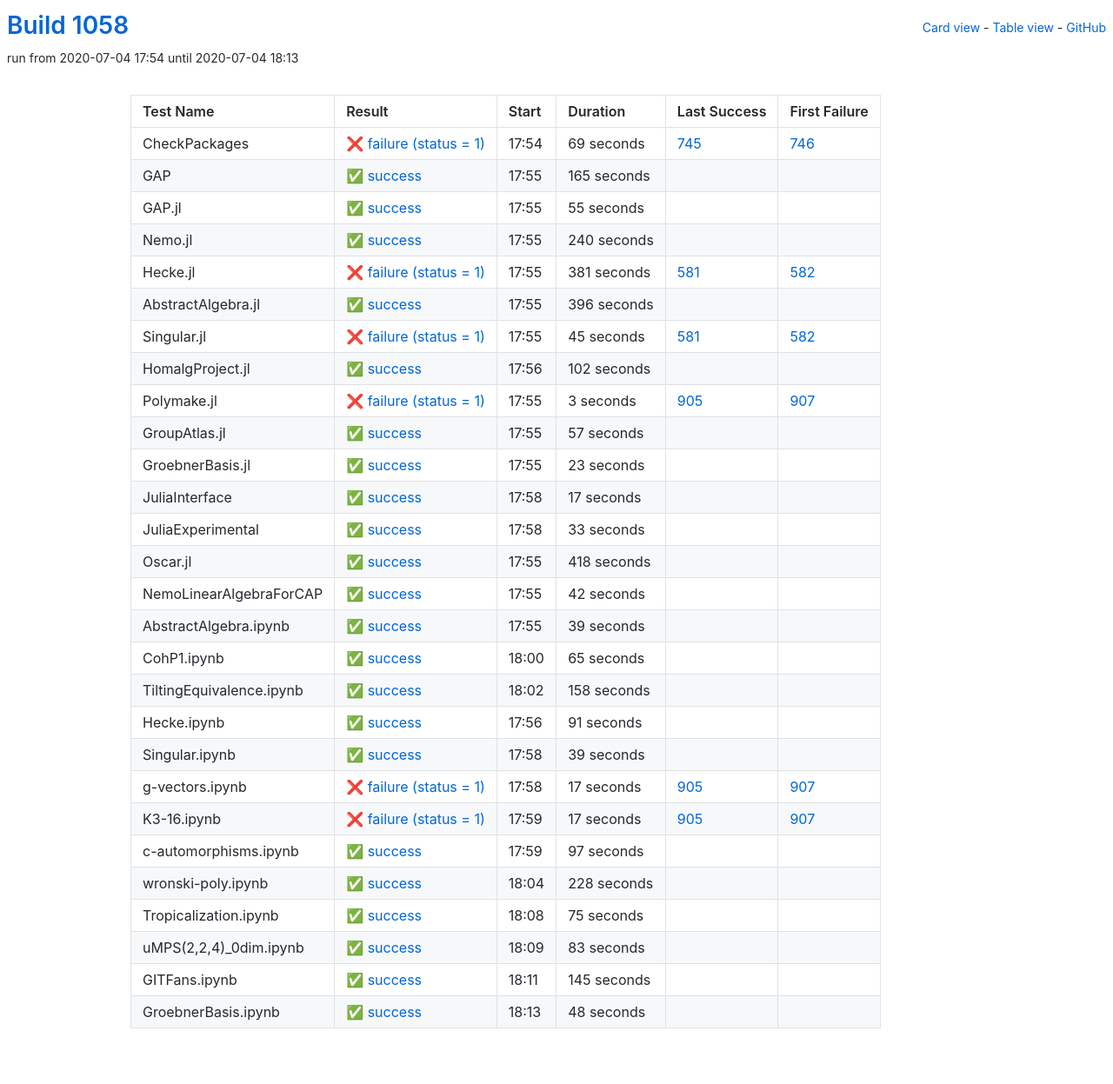
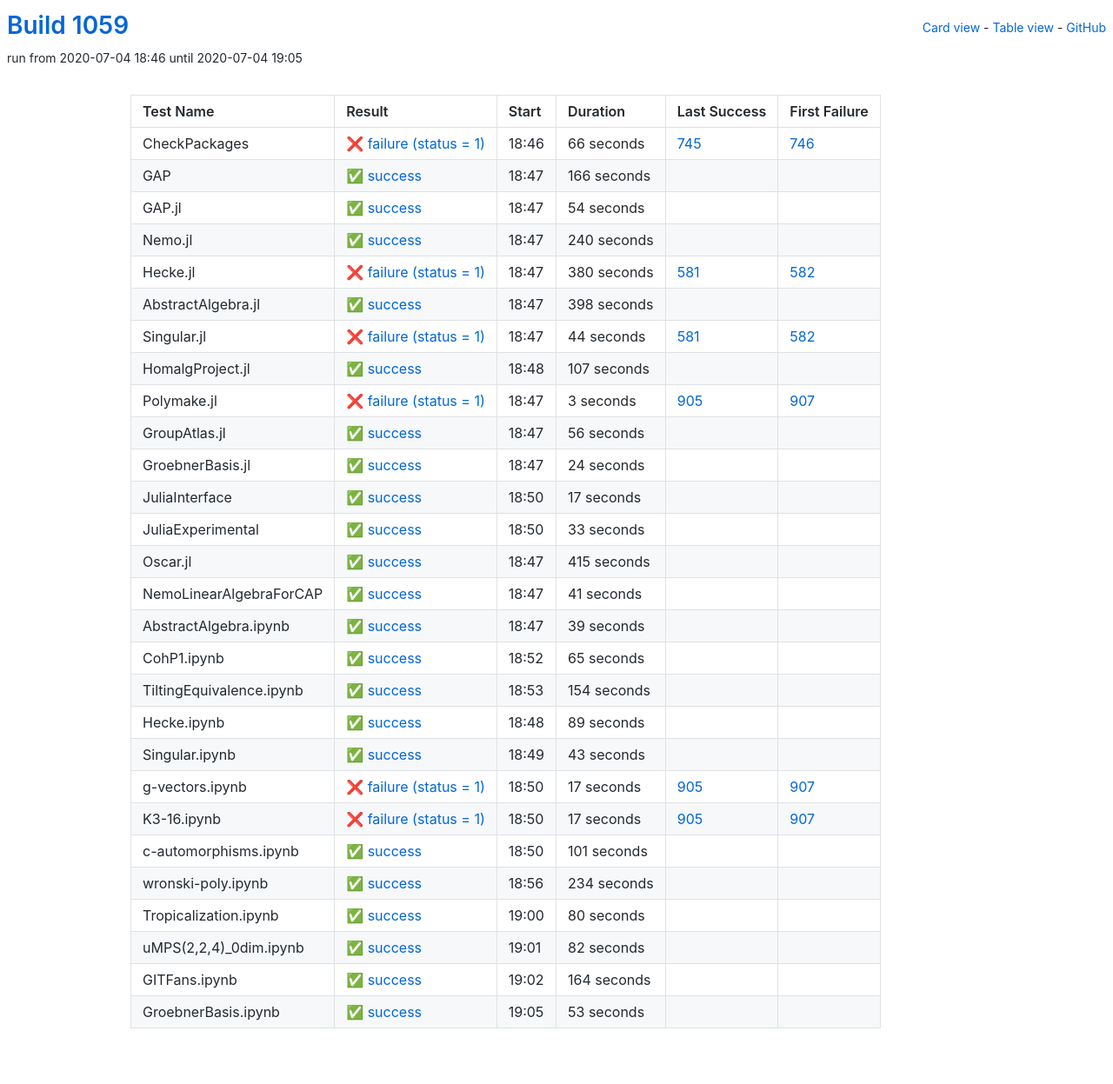
Before and after one commit to oscar-system/oscar-ci-status-1.4, a Jekyll site: the page built from table.html, in a window 1280 px wide. Shown: the whole page at 87% size. Built offline with Jekyll 4.4.1, drawn with Linux system fonts in a browser that asks for light colours.

Commit message:
Build #1059

```diff
--- a/_data/ci.yml
+++ b/_data/ci.yml
@@ -1,6 +1,6 @@
 ---
-build: 1058
-build_url: https://oscarci.mathematik.uni-kl.de/job/oscar-julia-1.4/1058/
+build: 1059
+build_url: https://oscarci.mathematik.uni-kl.de/job/oscar-julia-1.4/1059/
 job: oscar-julia-1.4
 organization: oscar-system
 repo: oscar-ci-status-1.4
@@ -8,44 +8,44 @@ repourl: https://github.com/oscar-system/oscar-ci-status-1.4
 tests:
 - name: CheckPackages
   id: checkpackages
-  log: https://oscarci.mathematik.uni-kl.de/job/oscar-julia-1.4/1058/artifact/logs/build-1058/CheckPackages.log
-  start: 2020-07-04 17:54
+  log: https://oscarci.mathematik.uni-kl.de/job/oscar-julia-1.4/1059/artifact/logs/build-1059/CheckPackages.log
+  start: 2020-07-04 18:46
   success: false
   exitcode: 1
   status: failure
-  duration: 69
+  duration: 66
   last_success: 745
   last_success_url: https://oscarci.mathematik.uni-kl.de/job/oscar-julia-1.4/745/
   first_failure: 746
   first_failure_url: https://oscarci.mathematik.uni-kl.de/job/oscar-julia-1.4/746/
 - name: GAP
   id: gap
-  log: https://oscarci.mathematik.uni-kl.de/job/oscar-julia-1.4/1058/artifact/logs/build-1058/GAP.log
-  start: 2020-07-04 17:55
+  log: https://oscarci.mathematik.uni-kl.de/job/oscar-julia-1.4/1059/artifact/logs/build-1059/GAP.log
+  start: 2020-07-04 18:47
   success: true
   exitcode: 0
   status: success
-  duration: 165
+  duration: 166
   last_success: false
   last_success_url:
   first_failure: false
   first_failure_url:
 - name: GAP.jl
   id: gap-jl
-  log: https://oscarci.mathematik.uni-kl.de/job/oscar-julia-1.4/1058/artifact/logs/build-1058/GAP.jl.log
-  start: 2020-07-04 17:55
+  log: https://oscarci.mathematik.uni-kl.de/job/oscar-julia-1.4/1059/artifact/logs/build-1059/GAP.jl.log
+  start: 2020-07-04 18:47
   success: true
   exitcode: 0
   status: success
-  duration: 55
+  duration: 54
   last_success: false
   last_success_url:
   first_failure: false
   first_failure_url:
 - name: Nemo.jl
   id: nemo-jl
-  log: https://oscarci.mathematik.uni-kl.de/job/oscar-julia-1.4/1058/artifact/logs/build-1058/Nemo.jl.log
-  start: 2020-07-04 17:55
+  log: https://oscarci.mathematik.uni-kl.de/job/oscar-julia-1.4/1059/artifact/logs/build-1059/Nemo.jl.log
+  start: 2020-07-04 18:47
   success: true
   exitcode: 0
   status: success
@@ -56,56 +56,56 @@ tests:
   first_failure_url:
 - name: Hecke.jl
   id: hecke-jl
-  log: https://oscarci.mathematik.uni-kl.de/job/oscar-julia-1.4/1058/artifact/logs/build-1058/Hecke.jl.log
-  start: 2020-07-04 17:55
+  log: https://oscarci.mathematik.uni-kl.de/job/oscar-julia-1.4/1059/artifact/logs/build-1059/Hecke.jl.log
+  start: 2020-07-04 18:47
   success: false
   exitcode: 1
   status: failure
-  duration: 381
+  duration: 380
   last_success: 581
   last_success_url: https://oscarci.mathematik.uni-kl.de/job/oscar-julia-1.4/581/
   first_failure: 582
   first_failure_url: https://oscarci.mathematik.uni-kl.de/job/oscar-julia-1.4/582/
 - name: AbstractAlgebra.jl
   id: abstractalgebra-jl
-  log: https://oscarci.mathematik.uni-kl.de/job/oscar-julia-1.4/1058/artifact/logs/build-1058/AbstractAlgebra.jl.log
-  start: 2020-07-04 17:55
+  log: https://oscarci.mathematik.uni-kl.de/job/oscar-julia-1.4/1059/artifact/logs/build-1059/AbstractAlgebra.jl.log
+  start: 2020-07-04 18:47
   success: true
   exitcode: 0
   status: success
-  duration: 396
+  duration: 398
   last_success: false
   last_success_url:
   first_failure: false
   first_failure_url:
 - name: Singular.jl
   id: singular-jl
-  log: https://oscarci.mathematik.uni-kl.de/job/oscar-julia-1.4/1058/artifact/logs/build-1058/Singular.jl.log
-  start: 2020-07-04 17:55
+  log: https://oscarci.mathematik.uni-kl.de/job/oscar-julia-1.4/1059/artifact/logs/build-1059/Singular.jl.log
+  start: 2020-07-04 18:47
   success: false
   exitcode: 1
   status: failure
-  duration: 45
+  duration: 44
   last_success: 581
   last_success_url: https://oscarci.mathematik.uni-kl.de/job/oscar-julia-1.4/581/
   first_failure: 582
   first_failure_url: https://oscarci.mathematik.uni-kl.de/job/oscar-julia-1.4/582/
 - name: HomalgProject.jl
   id: homalgproject-jl
-  log: https://oscarci.mathematik.uni-kl.de/job/oscar-julia-1.4/1058/artifact/logs/build-1058/HomalgProject.jl.log
-  start: 2020-07-04 17:56
+  log: https://oscarci.mathematik.uni-kl.de/job/oscar-julia-1.4/1059/artifact/logs/build-1059/HomalgProject.jl.log
+  start: 2020-07-04 18:48
   success: true
   exitcode: 0
   status: success
-  duration: 102
+  duration: 107
   last_success: false
   last_success_url:
   first_failure: false
   first_failure_url:
 - name: Polymake.jl
   id: polymake-jl
-  log: https://oscarci.mathematik.uni-kl.de/job/oscar-julia-1.4/1058/artifact/logs/build-1058/Polymake.jl.log
-  start: 2020-07-04 17:55
+  log: https://oscarci.mathematik.uni-kl.de/job/oscar-julia-1.4/1059/artifact/logs/build-1059/Polymake.jl.log
+  start: 2020-07-04 18:47
   success: false
   exitcode: 1
   status: failure
@@ -116,32 +116,32 @@ tests:
   first_failure_url: https://oscarci.mathematik.uni-kl.de/job/oscar-julia-1.4/907/
 - name: GroupAtlas.jl
   id: groupatlas-jl
-  log: https://oscarci.mathematik.uni-kl.de/job/oscar-julia-1.4/1058/artifact/logs/build-1058/GroupAtlas.jl.log
-  start: 2020-07-04 17:55
+  log: https://oscarci.mathematik.uni-kl.de/job/oscar-julia-1.4/1059/artifact/logs/build-1059/GroupAtlas.jl.log
+  start: 2020-07-04 18:47
   success: true
   exitcode: 0
   status: success
-  duration: 57
+  duration: 56
   last_success: false
   last_success_url:
   first_failure: false
   first_failure_url:
 - name: GroebnerBasis.jl
   id: groebnerbasis-jl
-  log: https://oscarci.mathematik.uni-kl.de/job/oscar-julia-1.4/1058/artifact/logs/build-1058/GroebnerBasis.jl.log
-  start: 2020-07-04 17:55
+  log: https://oscarci.mathematik.uni-kl.de/job/oscar-julia-1.4/1059/artifact/logs/build-1059/GroebnerBasis.jl.log
+  start: 2020-07-04 18:47
   success: true
   exitcode: 0
   status: success
-  duration: 23
+  duration: 24
   last_success: false
   last_success_url:
   first_failure: false
   first_failure_url:
 - name: JuliaInterface
   id: juliainterface
-  log: https://oscarci.mathematik.uni-kl.de/job/oscar-julia-1.4/1058/artifact/logs/build-1058/JuliaInterface.log
-  start: 2020-07-04 17:58
+  log: https://oscarci.mathematik.uni-kl.de/job/oscar-julia-1.4/1059/artifact/logs/build-1059/JuliaInterface.log
+  start: 2020-07-04 18:50
   success: true
   exitcode: 0
   status: success
@@ -152,8 +152,8 @@ tests:
   first_failure_url:
 - name: JuliaExperimental
   id: juliaexperimental
-  log: https://oscarci.mathematik.uni-kl.de/job/oscar-julia-1.4/1058/artifact/logs/build-1058/JuliaExperimental.log
-  start: 2020-07-04 17:58
+  log: https://oscarci.mathematik.uni-kl.de/job/oscar-julia-1.4/1059/artifact/logs/build-1059/JuliaExperimental.log
+  start: 2020-07-04 18:50
   success: true
   exitcode: 0
   status: success
@@ -164,32 +164,32 @@ tests:
   first_failure_url:
 - name: Oscar.jl
   id: oscar-jl
-  log: https://oscarci.mathematik.uni-kl.de/job/oscar-julia-1.4/1058/artifact/logs/build-1058/Oscar.jl.log
-  start: 2020-07-04 17:55
+  log: https://oscarci.mathematik.uni-kl.de/job/oscar-julia-1.4/1059/artifact/logs/build-1059/Oscar.jl.log
+  start: 2020-07-04 18:47
   success: true
   exitcode: 0
   status: success
-  duration: 418
+  duration: 415
   last_success: false
   last_success_url:
   first_failure: false
   first_failure_url:
 - name: NemoLinearAlgebraForCAP
   id: nemolinearalgebraforcap
-  log: https://oscarci.mathematik.uni-kl.de/job/oscar-julia-1.4/1058/artifact/logs/build-1058/NemoLinearAlgebraForCAP.log
-  start: 2020-07-04 17:55
+  log: https://oscarci.mathematik.uni-kl.de/job/oscar-julia-1.4/1059/artifact/logs/build-1059/NemoLinearAlgebraForCAP.log
+  start: 2020-07-04 18:47
   success: true
   exitcode: 0
   status: success
-  duration: 42
+  duration: 41
   last_success: false
   last_success_url:
   first_failure: false
   first_failure_url:
 - name: AbstractAlgebra.ipynb
   id: abstractalgebra-ipynb
-  log: https://oscarci.mathematik.uni-kl.de/job/oscar-julia-1.4/1058/artifact/logs/build-1058/AbstractAlgebra.ipynb.log
-  start: 2020-07-04 17:55
+  log: https://oscarci.mathematik.uni-kl.de/job/oscar-julia-1.4/1059/artifact/logs/build-1059/AbstractAlgebra.ipynb.log
+  start: 2020-07-04 18:47
   success: true
   exitcode: 0
   status: success
@@ -200,8 +200,8 @@ tests:
   first_failure_url:
 - name: CohP1.ipynb
   id: cohp1-ipynb
-  log: https://oscarci.mathematik.uni-kl.de/job/oscar-julia-1.4/1058/artifact/logs/build-1058/CohP1.ipynb.log
-  start: 2020-07-04 18:00
+  log: https://oscarci.mathematik.uni-kl.de/job/oscar-julia-1.4/1059/artifact/logs/build-1059/CohP1.ipynb.log
+  start: 2020-07-04 18:52
   success: true
   exitcode: 0
   status: success
@@ -212,44 +212,44 @@ tests:
   first_failure_url:
 - name: TiltingEquivalence.ipynb
   id: tiltingequivalence-ipynb
-  log: https://oscarci.mathematik.uni-kl.de/job/oscar-julia-1.4/1058/artifact/logs/build-1058/TiltingEquivalence.ipynb.log
-  start: 2020-07-04 18:02
+  log: https://oscarci.mathematik.uni-kl.de/job/oscar-julia-1.4/1059/artifact/logs/build-1059/TiltingEquivalence.ipynb.log
+  start: 2020-07-04 18:53
   success: true
   exitcode: 0
   status: success
-  duration: 158
+  duration: 154
   last_success: false
   last_success_url:
   first_failure: false
   first_failure_url:
 - name: Hecke.ipynb
   id: hecke-ipynb
-  log: https://oscarci.mathematik.uni-kl.de/job/oscar-julia-1.4/1058/artifact/logs/build-1058/Hecke.ipynb.log
-  start: 2020-07-04 17:56
+  log: https://oscarci.mathematik.uni-kl.de/job/oscar-julia-1.4/1059/artifact/logs/build-1059/Hecke.ipynb.log
+  start: 2020-07-04 18:48
   success: true
   exitcode: 0
   status: success
-  duration: 91
+  duration: 89
   last_success: false
   last_success_url:
   first_failure: false
   first_failure_url:
 - name: Singular.ipynb
   id: singular-ipynb
-  log: https://oscarci.mathematik.uni-kl.de/job/oscar-julia-1.4/1058/artifact/logs/build-1058/Singular.ipynb.log
-  start: 2020-07-04 17:58
+  log: https://oscarci.mathematik.uni-kl.de/job/oscar-julia-1.4/1059/artifact/logs/build-1059/Singular.ipynb.log
+  start: 2020-07-04 18:49
   success: true
   exitcode: 0
   status: success
-  duration: 39
+  duration: 43
   last_success: false
   last_success_url:
   first_failure: false
   first_failure_url:
 - name: g-vectors.ipynb
   id: g-vectors-ipynb
-  log: https://oscarci.mathematik.uni-kl.de/job/oscar-julia-1.4/1058/artifact/logs/build-1058/g-vectors.ipynb.log
-  start: 2020-07-04 17:58
+  log: https://oscarci.mathematik.uni-kl.de/job/oscar-julia-1.4/1059/artifact/logs/build-1059/g-vectors.ipynb.log
+  start: 2020-07-04 18:50
   success: false
   exitcode: 1
   status: failure
@@ -260,8 +260,8 @@ tests:
   first_failure_url: https://oscarci.mathematik.uni-kl.de/job/oscar-julia-1.4/907/
 - name: K3-16.ipynb
   id: k3-16-ipynb
-  log: https://oscarci.mathematik.uni-kl.de/job/oscar-julia-1.4/1058/artifact/logs/build-1058/K3-16.ipynb.log
-  start: 2020-07-04 17:59
+  log: https://oscarci.mathematik.uni-kl.de/job/oscar-julia-1.4/1059/artifact/logs/build-1059/K3-16.ipynb.log
+  start: 2020-07-04 18:50
   success: false
   exitcode: 1
   status: failure
@@ -272,72 +272,72 @@ tests:
   first_failure_url: https://oscarci.mathematik.uni-kl.de/job/oscar-julia-1.4/907/
 - name: c-automorphisms.ipynb
   id: c-automorphisms-ipynb
-  log: https://oscarci.mathematik.uni-kl.de/job/oscar-julia-1.4/1058/artifact/logs/build-1058/c-automorphisms.ipynb.log
-  start: 2020-07-04 17:59
+  log: https://oscarci.mathematik.uni-kl.de/job/oscar-julia-1.4/1059/artifact/logs/build-1059/c-automorphisms.ipynb.log
+  start: 2020-07-04 18:50
   success: true
   exitcode: 0
   status: success
-  duration: 97
+  duration: 101
   last_success: false
   last_success_url:
   first_failure: false
   first_failure_url:
 - name: wronski-poly.ipynb
   id: wronski-poly-ipynb
-  log: https://oscarci.mathematik.uni-kl.de/job/oscar-julia-1.4/1058/artifact/logs/build-1058/wronski-poly.ipynb.log
-  start: 2020-07-04 18:04
+  log: https://oscarci.mathematik.uni-kl.de/job/oscar-julia-1.4/1059/artifact/logs/build-1059/wronski-poly.ipynb.log
+  start: 2020-07-04 18:56
   success: true
   exitcode: 0
   status: success
-  duration: 228
+  duration: 234
   last_success: false
   last_success_url:
   first_failure: false
   first_failure_url:
 - name: Tropicalization.ipynb
   id: tropicalization-ipynb
-  log: https://oscarci.mathematik.uni-kl.de/job/oscar-julia-1.4/1058/artifact/logs/build-1058/Tropicalization.ipynb.log
-  start: 2020-07-04 18:08
+  log: https://oscarci.mathematik.uni-kl.de/job/oscar-julia-1.4/1059/artifact/logs/build-1059/Tropicalization.ipynb.log
+  start: 2020-07-04 19:00
   success: true
   exitcode: 0
   status: success
-  duration: 75
+  duration: 80
   last_success: false
   last_success_url:
   first_failure: false
   first_failure_url:
 - name: uMPS(2,2,4)_0dim.ipynb
   id: umps-2-2-4-0dim-ipynb
-  log: https://oscarci.mathematik.uni-kl.de/job/oscar-julia-1.4/1058/artifact/logs/build-1058/uMPS-2-2-4-_0dim.ipynb.log
-  start: 2020-07-04 18:09
+  log: https://oscarci.mathematik.uni-kl.de/job/oscar-julia-1.4/1059/artifact/logs/build-1059/uMPS-2-2-4-_0dim.ipynb.log
+  start: 2020-07-04 19:01
   success: true
   exitcode: 0
   status: success
-  duration: 83
+  duration: 82
   last_success: false
   last_success_url:
   first_failure: false
   first_failure_url:
 - name: GITFans.ipynb
   id: gitfans-ipynb
-  log: https://oscarci.mathematik.uni-kl.de/job/oscar-julia-1.4/1058/artifact/logs/build-1058/GITFans.ipynb.log
-  start: 2020-07-04 18:11
+  log: https://oscarci.mathematik.uni-kl.de/job/oscar-julia-1.4/1059/artifact/logs/build-1059/GITFans.ipynb.log
+  start: 2020-07-04 19:02
   success: true
   exitcode: 0
   status: success
-  duration: 145
+  duration: 164
   last_success: false
   last_success_url:
   first_failure: false
   first_failure_url:
 - name: GroebnerBasis.ipynb
   id: groebnerbasis-ipynb
-  log: https://oscarci.mathematik.uni-kl.de/job/oscar-julia-1.4/1058/artifact/logs/build-1058/GroebnerBasis.ipynb.log
-  start: 2020-07-04 18:13
+  log: https://oscarci.mathematik.uni-kl.de/job/oscar-julia-1.4/1059/artifact/logs/build-1059/GroebnerBasis.ipynb.log
+  start: 2020-07-04 19:05
   success: true
   exitcode: 0
   status: success
-  duration: 48
+  duration: 53
   last_success: false
   last_success_url:
   first_failure: false
```
Also changed, not shown: README.md.
